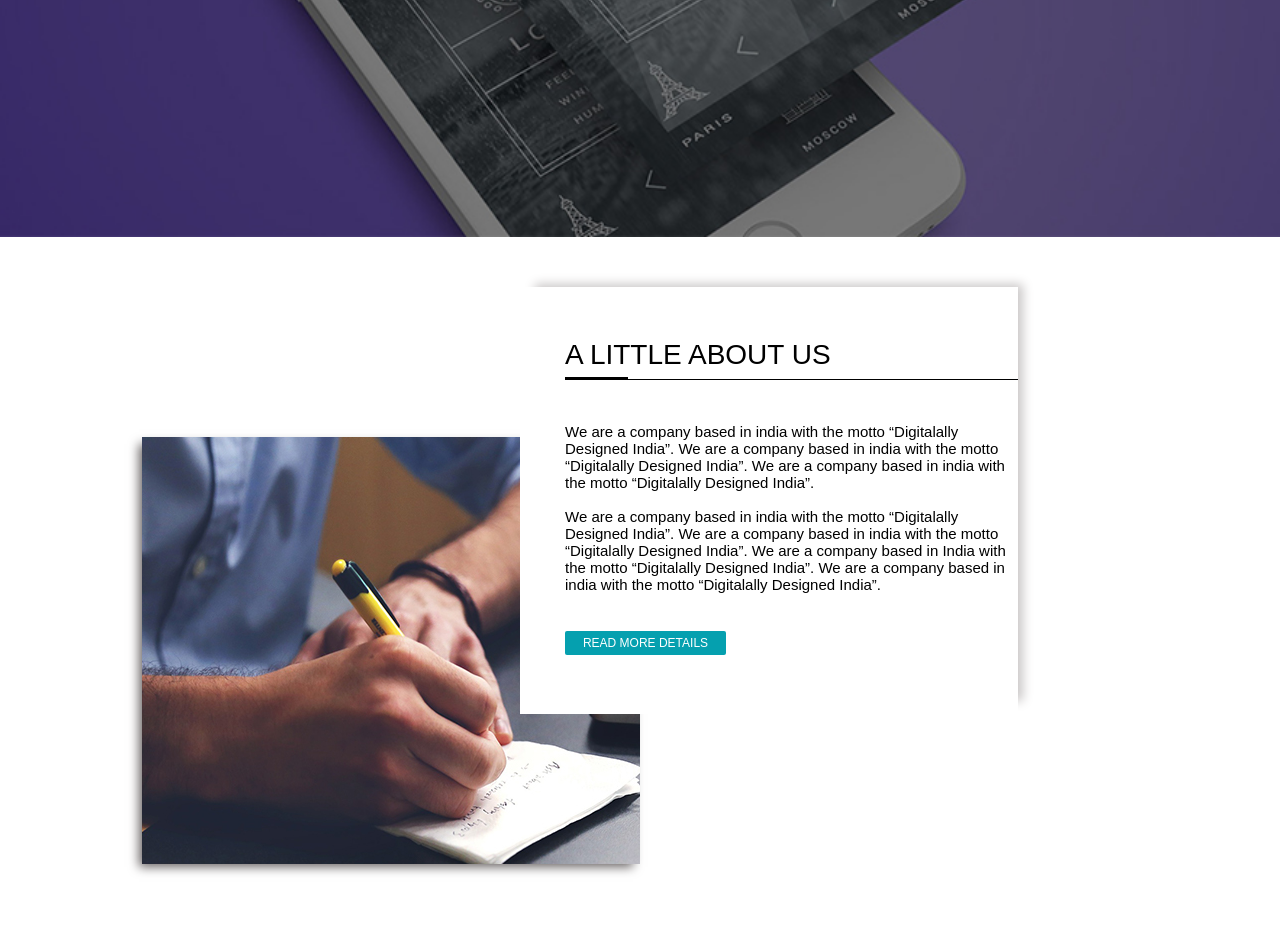
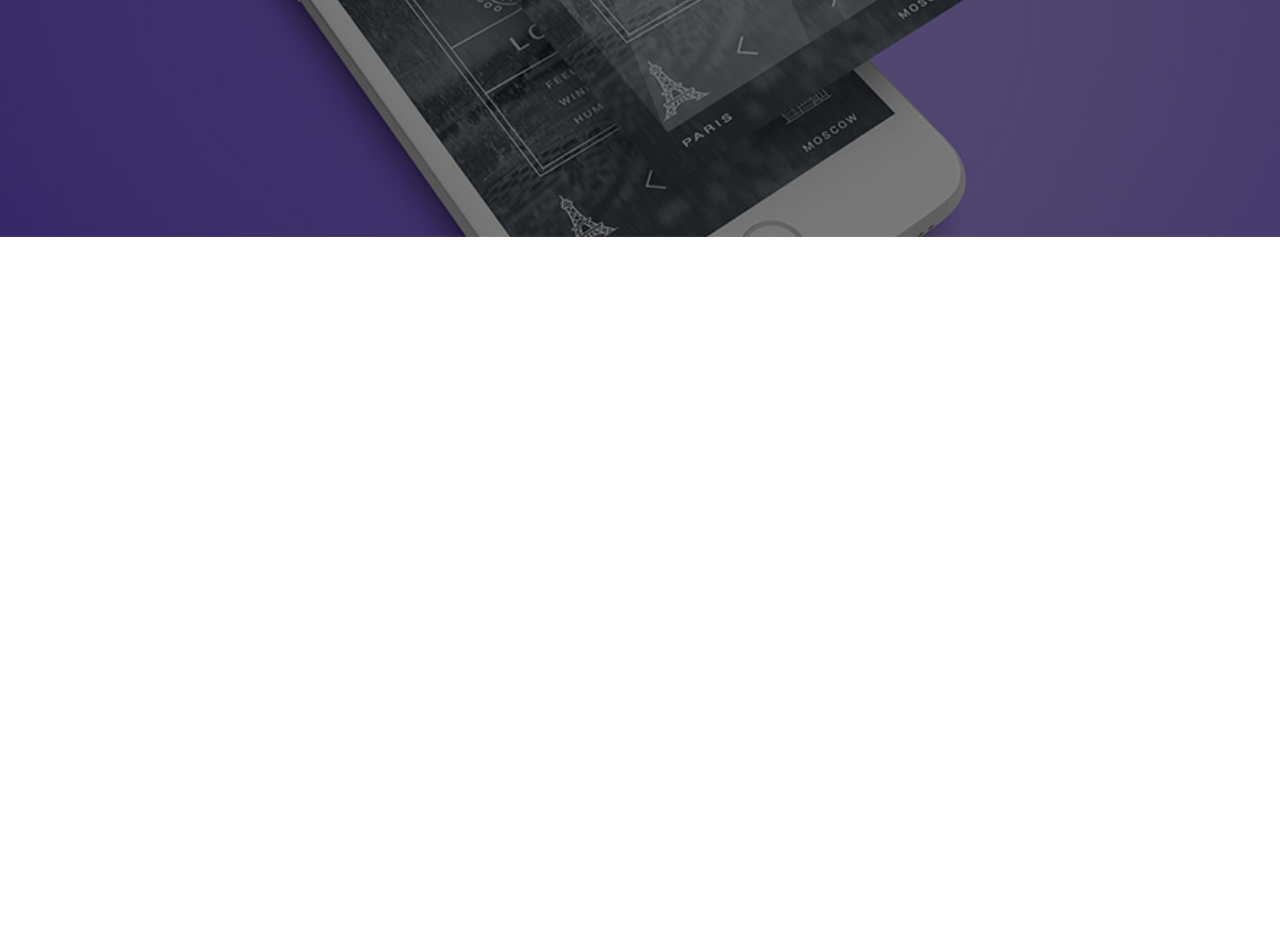
Before and after one commit to MaxKavalskii/test2, a plain HTML site: page index.html in a window 1280 px wide. Shown: the part 563-1495 px from the top of the page. After the commit the page ends 800 px from the top, so only its background shows below. Drawn offline with nearby package versions, Linux system fonts and the light colour scheme; files whose address does not match are found by name; a web font is replaced by a local one.

Commit message:
Add files via upload

```diff
--- a/index.html
+++ b/index.html
@@ -5,7 +5,6 @@
     <meta charset="UTF-8">
     <meta name="viewport" content="width=device-width, initial-scale=1.0">
     <meta http-equiv="X-UA-Compatible" content="ie=edge">
-    <meta name="viewport" content="width=700">
 
     <link rel="stylesheet" href="https://use.typekit.net/oxj8bms.css">
     <link rel="stylesheet" href="css/slick.css">
@@ -152,7 +151,7 @@
 
     </section>
 
-    <section class="about">
+    <!-- <section class="about">
         <div class=container>
             <div class="about__content">
 
@@ -185,7 +184,7 @@
             </div>
         </div>
 
-    </section>
+    </section> -->
 
 
     <!-- <section class="services">
```
